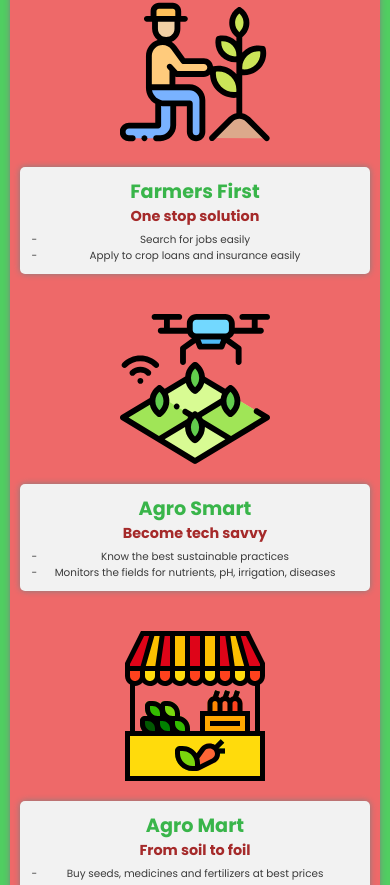
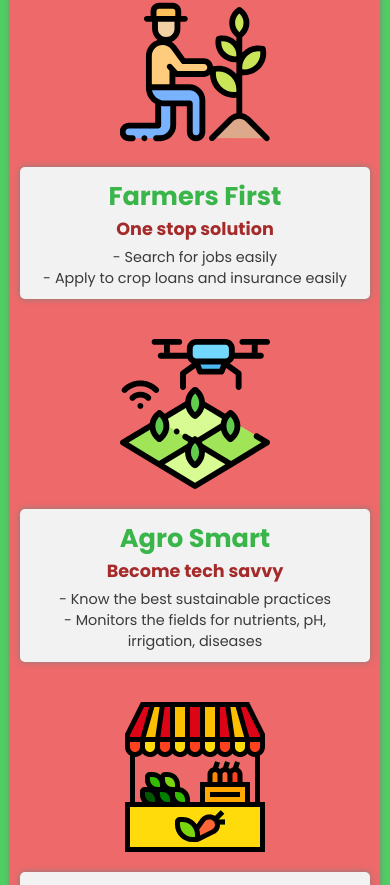
Before and after one commit to soft-coded/sos-at, a React (Create React App) app: page / in a window 390 px wide. Shown: the part 999-1884 px from the top of the page. Built offline with nearby package versions, Linux system fonts and the light colour scheme.

Commit message:
Mobile optimise

```diff
--- a/src/sections/second/second.scss
+++ b/src/sections/second/second.scss
@@ -76,7 +76,7 @@
       color: $primary;
 
       @media (max-width: $mobile-width-1){
-        font-size: 1.2rem;
+        font-size: 1.6rem;
         letter-spacing: 0;
       }
     }
@@ -87,7 +87,6 @@
       color: $secondary;
 
       @media (max-width: $mobile-width-1){
-        font-size: 0.9rem;
         margin-bottom: 5px;
       }
     }
@@ -102,7 +101,8 @@
 
       @media (max-width: $mobile-width-1){
         padding: 0 5px;
-        list-style: " - ";
+        list-style-type: " - ";
+        list-style-position: inside;
       }
 
       li {
@@ -113,7 +113,7 @@
         }
 
         @media (max-width: $mobile-width-1){
-          font-size: 0.65rem;
+          font-size: 0.9rem;
         }
       }
 
```
